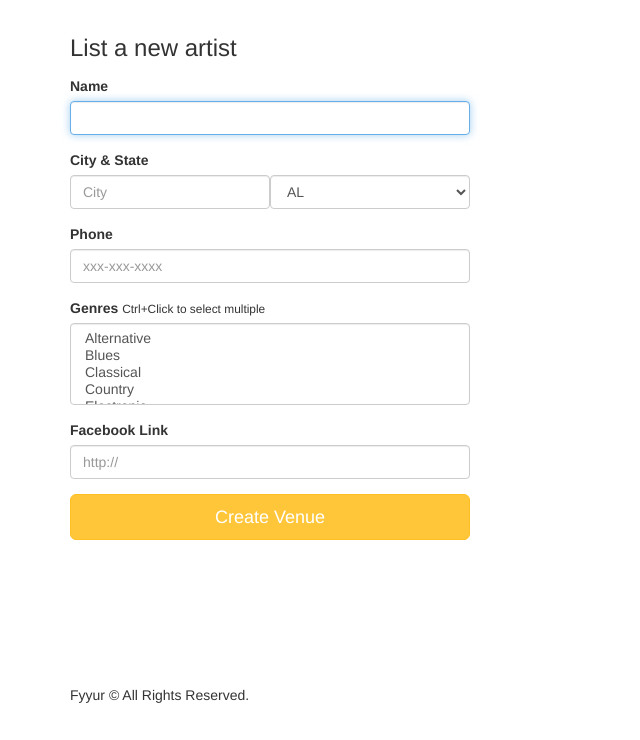
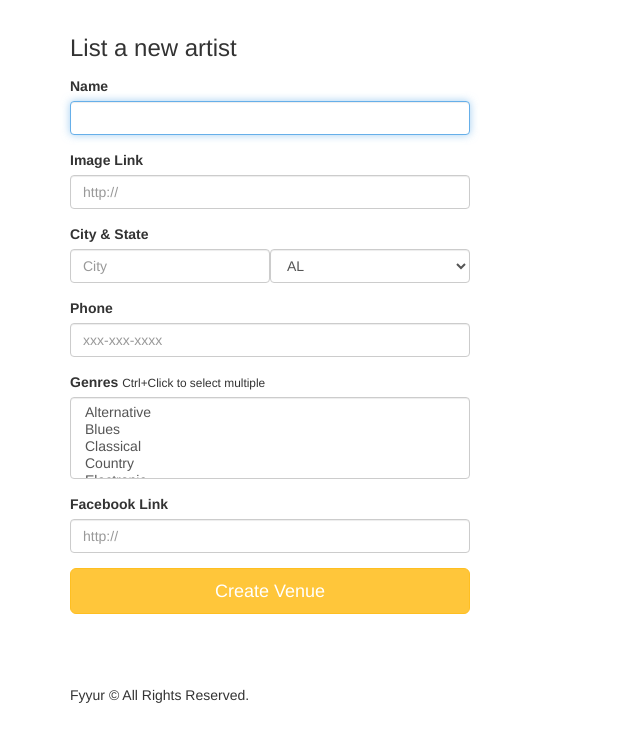
Before and after one commit to nchathu2014/fyrr-app, a Flask app: page /artists/create in a window 1280 px wide. Shown: the part 60-800 px from the top of the page, without its empty margins (0-640 px from the left). Run offline with Flask 2, Linux system fonts and the light colour scheme; some libraries are stand-ins or nearby versions.

Commit message:
[FEAT]: Add the image placeholders to Venus and Artist Pages

```diff
--- a/templates/forms/new_artist.html
+++ b/templates/forms/new_artist.html
@@ -8,6 +8,12 @@
         <label for="name">Name</label>
         {{ form.name(class_ = 'form-control', autofocus = true) }}
       </div>
+
+      <div class="form-group">
+        <label for="image-link">Image Link</label>
+        {{ form.image_link(class_ = 'form-control', placeholder='http://', autofocus = true) }} <!-- removed id=form.state-->
+      </div>
+
       <div class="form-group">
           <label>City & State</label>
           <div class="form-inline">
--- a/templates/forms/new_venue.html
+++ b/templates/forms/new_venue.html
@@ -23,6 +23,12 @@
         <label for="address">Address</label>
         {{ form.address(class_ = 'form-control', autofocus = true) }}
       </div>
+
+      <div class="form-group">
+        <label for="image-link">Image Link</label>
+        {{ form.image_link(class_ = 'form-control', placeholder='http://', autofocus = true) }} <!-- removed id=form.state-->
+      </div>
+
       <div class="form-group">
           <label for="phone">Phone</label>
           {{ form.phone(class_ = 'form-control', placeholder='xxx-xxx-xxxx', autofocus = true) }}
```
